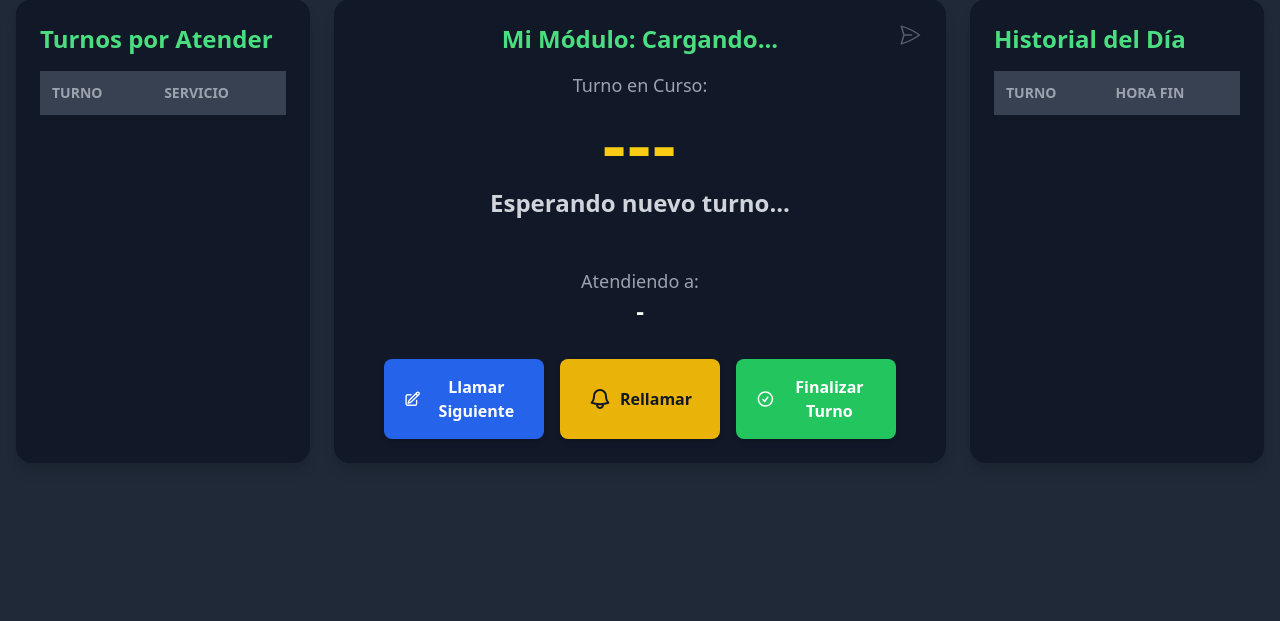
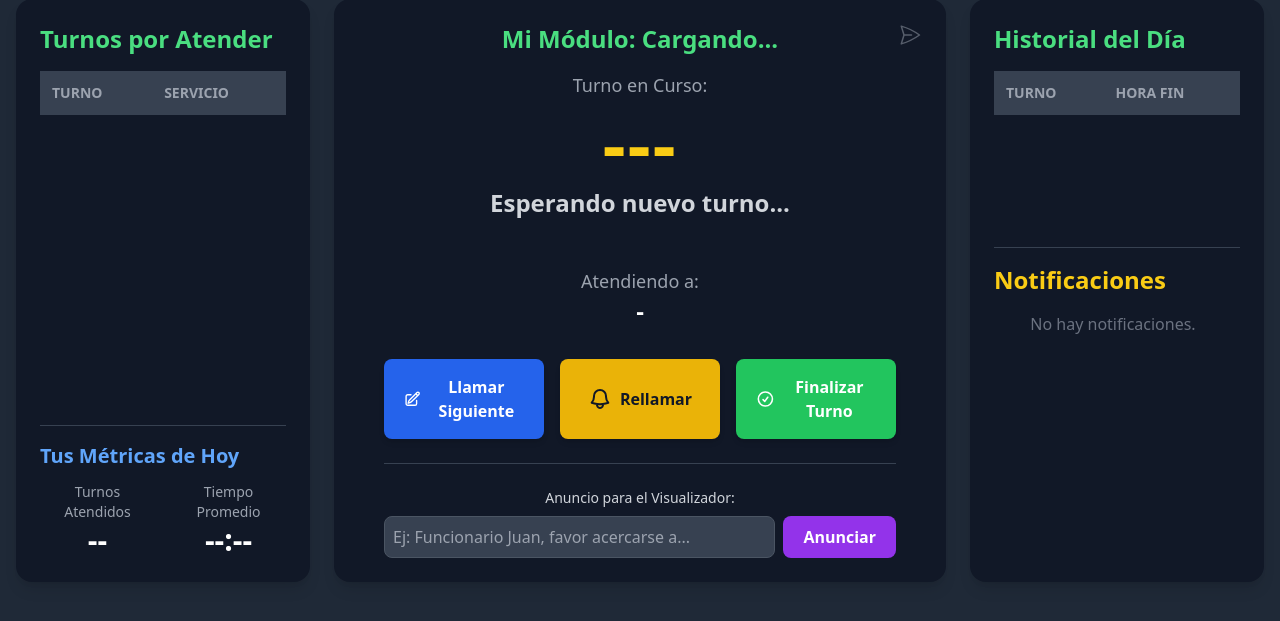
Before and after one commit to Juan-Castaneda-A/turnos, a Flask app: template templates/funcionario_panel.html in a window 1280 px wide. Shown: the part 145-766 px from the top of the page. Run offline with Flask 3, Linux system fonts and the light colour scheme; the template is opened without the code that fills it: most values are stand-ins (such as "Sample title", 1, 10 or a date in 2020); lists and menus that the app fills with data are empty; some libraries are stand-ins or nearby versions.

Commit message:
Agregar sistema de anuncios personalizados y notificaciones
Se implementó un endpoint proxy en el backend para Gemini TTS y soporte en el frontend para enviar anuncios personalizados al visualizador.
Se añadieron sonido de notificación y lista de notificaciones para el chat y las transferencias de turnos.
Se incluyeron métricas personales (turnos atendidos, tiempo promedio) en el panel de funcionarios.
Se refactorizaron las suscripciones en tiempo real para manejar los nuevos eventos y se mejoró el diseño de la interfaz para las métricas y las notificaciones.

```diff
--- a/app.py
+++ b/app.py
@@ -641,56 +641,54 @@ def check_cliente(identificacion):
         logging.error(f"Error en check_cliente para {identificacion}: {e}")
         return jsonify({"error": str(e)}), 500
 
-# @app.route('/api/text-to-speech', methods=['POST'])
-# def text_to_speech():
-#     """
-#     Endpoint seguro que actúa como proxy para la API de Gemini TTS.
-#     Recibe texto y devuelve el audio generado.
-#     """
-#     if not request.is_json:
-#         return jsonify({"error": "La solicitud debe ser JSON"}), 400
+@app.route('/api/text-to-speech', methods=['POST'])
+def text_to_speech():
+    """
+    Endpoint seguro que actúa como proxy para la API de Gemini TTS.
+    Recibe texto y devuelve el audio generado.
+    """
+    if not request.is_json:
+        return jsonify({"error": "La solicitud debe ser JSON"}), 400
 
-#     data = request.get_json()
-#     text_to_speak = data.get('text')
+    data = request.get_json()
+    text_to_speak = data.get('text')
 
-#     if not text_to_speak:
-#         return jsonify({"error": "No se proporcionó texto"}), 400
+    if not text_to_speak:
+        return jsonify({"error": "No se proporcionó texto"}), 400
 
-#     # Carga la API Key de forma segura desde las variables de entorno
-#     GEMINI_API_KEY = os.getenv("GEMINI_API_KEY")
-#     if not GEMINI_API_KEY:
-#         logging.error("La variable de entorno GEMINI_API_KEY no está configurada.")
-#         return jsonify({"error": "El servicio de voz no está configurado en el servidor."}), 500
+    # Carga la API Key de forma segura desde las variables de entorno
+    GEMINI_API_KEY = os.getenv("GEMINI_API_KEY")
+    if not GEMINI_API_KEY:
+        logging.error("La variable de entorno GEMINI_API_KEY no está configurada.")
+        return jsonify({"error": "El servicio de voz no está configurado en el servidor."}), 500
 
-#     # La misma estructura de payload que tenías en el frontend
-#     payload = {
-#         "contents": [{"parts": [{"text": text_to_speak}]}],
-#         "generationConfig": {
-#             "responseModalities": ["AUDIO"],
-#             "speechConfig": {
-#                 "voiceConfig": {
-#                     "prebuiltVoiceConfig": {"voiceName": "Charon"}
-#                 }
-#             }
-#         },
-#         "model": "gemini-2.5-flash-preview-tts"
-#     }
+    # La misma estructura de payload que tenías en el frontend
+    payload = {
+        "contents": [{"parts": [{"text": text_to_speak}]}],
+        "generationConfig": {
+            "responseModalities": ["AUDIO"],
+            "speechConfig": {
+                "voiceConfig": {
+                    "prebuiltVoiceConfig": {"voiceName": "Charon"} # (Puedes cambiar 'Charon' por otra voz si quieres)
+                }
+            }
+        },
+        "model": "gemini-2.5-flash-preview-tts"
+    }
 
-#     api_url = f"https://generativelanguage.googleapis.com/v1beta/models/gemini-2.5-flash-preview-tts:generateContent?key={GEMINI_API_KEY}"
+    api_url = f"https://generativelanguage.googleapis.com/v1beta/models/gemini-2.5-flash-preview-tts:generateContent?key={GEMINI_API_KEY}"
 
-#     try:
-#         # Llamada a la API de Gemini desde el backend
-#         response = requests.post(api_url, json=payload)
+    try:
+        # Llamada a la API de Gemini desde el backend
+        response = requests.post(api_url, json=payload)
+        response.raise_for_status() # Lanza un error si Google devuelve 4xx o 5xx
 
-#         # Si la respuesta de Google no es exitosa, devuelve el error
-#         response.raise_for_status()
+        # Devuelve la respuesta JSON de Gemini directamente al frontend
+        return jsonify(response.json())
 
-#         # Devuelve la respuesta JSON de Gemini directamente al frontend
-#         return jsonify(response.json())
-
-#     except requests.exceptions.RequestException as e:
-#         logging.error(f"Error al llamar a la API de Gemini: {e}")
-#         return jsonify({"error": f"Error de comunicación con el servicio de voz: {e}"}), 502 # 502 Bad Gateway
+    except requests.exceptions.RequestException as e:
+        logging.error(f"Error al llamar a la API de Gemini: {e}")
+        return jsonify({"error": f"Error de comunicación con el servicio de voz: {e}"}), 502
 
 @app.route('/api/reports')
 @admin_required # Asegúrate de que siga protegida
--- a/static/js/funcionario_panel.js
+++ b/static/js/funcionario_panel.js
@@ -2,6 +2,14 @@
 // IMPORTACIÓN Y CONFIGURACIÓN INICIAL
 // ==========================================================
 import { createClient } from 'https://cdn.jsdelivr.net/npm/@supabase/supabase-js@2.43.0/+esm';
+
+const ICONS = {
+    TICKET: `<svg class="w-6 h-6" fill="none" viewBox="0 0 24 24" stroke-width="1.5" stroke="currentColor"><path stroke-linecap="round" stroke-linejoin="round" d="M16.5 6v.75m0 3v.75m0 3v.75m0 3V18m-9-5.25h5.25M7.5 15h3M3.375 5.25c-.621 0-1.125.504-1.125 1.125v11.25c0 .621.504 1.125 1.125 1.125h17.25c.621 0 1.125-.504 1.125-1.125V6.375c0-.621-.504-1.125-1.125-1.125H3.375z" /></svg>`,
+    // --- ESTA ES LA LÍNEA CORREGIDA ---
+    TRANSFER: `<svg class="w-6 h-6" fill="none" viewBox="0 0 24 24" stroke-width="1.5" stroke="currentColor"><path stroke-linecap="round" stroke-linejoin="round" d="M6 12L3.269 3.126A59.768 59.768 0 0121.485 12 59.77 59.77 0 013.27 20.875L6 12zm0 0h7.5" /></svg>`,
+    // --- FIN DE LA CORRECCIÓN ---
+    CHAT: `<svg class="w-6 h-6" fill="none" viewBox="0 0 24 24" stroke-width="1.5" stroke="currentColor"><path stroke-linecap="round" stroke-linejoin="round" d="M2.25 12.76c0 1.6 1.123 2.994 2.707 3.227 1.068.157 2.148.279 3.238.364.466.037.893.281 1.153.671L12 21l2.652-3.978c.26-.39.687-.634 1.153-.67 1.09-.086 2.17-.208 3.238-.365 1.584-.233 2.707-1.626 2.707-3.228V6.741c0-1.602-1.123-2.995-2.707-3.228A48.344 48.344 0 0012 3c-2.392 0-4.744.175-7.043.513C3.373 3.746 2.25 5.14 2.25 6.741v6.018z" /></svg>`
+};
 
 // Inicializar Supabase
 //const supabase = createClient(window.SUPABASE_URL, window.SUPABASE_KEY);
@@ -22,7 +30,7 @@ let assignedModuleNameElement, myModuleTitleElement, pendingTurnsBody,
     silenceAlertBtn,
     transferModal, transferModalTitle, transferModuleSelect,
     transferModalConfirmBtn, transferModalCancelBtn, btnTransferCurrent, chatModal, openChatBtn, closeChatBtn, chatRoomList, chatMessageHeader,
-    chatMessageArea, chatMessageForm, chatMessageInput, chatSendBtn;
+    chatMessageArea, chatMessageForm, chatMessageInput, chatSendBtn, customMessageInput, sendCustomMessageBtn, notificationList, kpiTurnosAtendidos, kpiTiempoPromedio;
 
 let currentAttendingTurnId = null;
 let sortedPendingTurns = [];
@@ -64,8 +72,13 @@ async function init() {
     transferModalTitle = document.getElementById('transfer-modal-title');
     transferModuleSelect = document.getElementById('transfer-module-select');
     transferModalConfirmBtn = document.getElementById('transfer-modal-confirm-btn');
-    transferModalCancelBtn = document.getElementById('transfer-modal-cancel-btn'); // <-- El que daba error
-    btnTransferCurrent = document.getElementById('btn-transfer-current'); // <-- El nuevo botón
+    transferModalCancelBtn = document.getElementById('transfer-modal-cancel-btn');
+    btnTransferCurrent = document.getElementById('btn-transfer-current');
+
+    notificationList = document.getElementById('notification-list');
+
+    kpiTurnosAtendidos = document.getElementById('kpi-turnos-atendidos');
+    kpiTiempoPromedio = document.getElementById('kpi-tiempo-promedio');
 
     chatModal = document.getElementById('chat-modal');
     openChatBtn = document.getElementById('open-chat-btn');
@@ -80,6 +93,10 @@ async function init() {
     openChatBtn.addEventListener('click', openChat);
     closeChatBtn.addEventListener('click', closeChat);
     chatMessageForm.addEventListener('submit', handleSendMessage);
+
+    customMessageInput = document.getElementById('custom-message-input');
+    sendCustomMessageBtn = document.getElementById('send-custom-message-btn');
+    sendCustomMessageBtn.addEventListener('click', onSendCustomMessage);
 
     loadUserCache();
 
@@ -144,6 +161,78 @@ function showConfirmationModal(title, message) {
     });
 }
 
+/**
+ * Toma segundos (ej. 255) y los formatea a "MM:SS" (ej. "4:15").
+ */
+function formatSecondsToMMSS(totalSeconds) {
+    if (isNaN(totalSeconds) || totalSeconds === 0) return '0:00';
+    const minutes = Math.floor(totalSeconds / 60);
+    const seconds = Math.round(totalSeconds % 60); // Redondea los segundos
+    return `${minutes}:${String(seconds).padStart(2, '0')}`; // Rellena con '0' (ej. 4:05)
+}
+
+/**
+ * Calcula y muestra los KPIs personales (Turnos Atendidos y Tiempo Promedio).
+ * Recibe los datos de la función loadDailyHistory.
+ */
+function updatePersonalKPIs(historyData) {
+    const totalTurns = historyData.length;
+    kpiTurnosAtendidos.textContent = totalTurns;
+
+    if (totalTurns === 0) {
+        kpiTiempoPromedio.textContent = '--:--';
+        return;
+    }
+
+    let totalServiceSeconds = 0;
+    historyData.forEach(turn => {
+        // Nos aseguramos de que el turno tenga hora de inicio y fin
+        if (turn.hora_finalizacion && turn.hora_llamado) {
+            const end = new Date(turn.hora_finalizacion);
+            const start = new Date(turn.hora_llamado);
+            const durationSeconds = (end - start) / 1000; // Diferencia en segundos
+            totalServiceSeconds += durationSeconds;
+        }
+    });
+
+    const avgSeconds = totalServiceSeconds / totalTurns;
+    kpiTiempoPromedio.textContent = formatSecondsToMMSS(avgSeconds);
+}
+
+function addNotification(icon, message, room_id = null, user_name = null) {
+    // Quitar el placeholder "No hay notificaciones"
+    const placeholder = document.getElementById('no-notifications-placeholder');
+    if (placeholder) placeholder.remove();
+
+    const notif = document.createElement('div');
+    notif.className = 'p-3 bg-gray-800 rounded-lg flex items-start gap-3 cursor-pointer hover:bg-gray-700 transition';
+
+    // Si es una notificación de chat, la hacemos "clicable"
+    if (room_id && user_name) {
+        notif.onclick = () => {
+            openChat(); // Abre el modal de chat
+            selectChatRoom(room_id, user_name); // Selecciona la sala
+        };
+    }
+
+    notif.innerHTML = `<div class="flex-shrink-0 w-6 h-6 text-yellow-400">${icon}</div><p class="text-sm text-gray-300">${message}</p>`;
+
+    // Añadir al principio de la lista
+    notificationList.prepend(notif);
+
+    // Limitar a las últimas 10 notificaciones
+    if (notificationList.children.length > 10) {
+        notificationList.removeChild(notificationList.lastChild);
+    }
+
+    // Sonido de notificación
+    const sound = document.getElementById('notification-sound');
+    if (sound) {
+        sound.currentTime = 0;
+        sound.play().catch(e => console.warn("La notificación fue bloqueada por el navegador.", e));
+    }
+}
+
 async function updateAssignedModuleName() {
     if (window.ASSIGNED_MODULE_ID !== null) {
         try {
@@ -170,6 +259,8 @@ async function updateAssignedModuleName() {
 }
 
 async function loadPendingTurns() {
+    const oldTurnCount = sortedPendingTurns.length;
+
     pendingTurnsBody.innerHTML = `<tr><td colspan="2" class="text-center text-gray-500 py-4">Cargando turnos...</td></tr>`;
 
     if (window.ASSIGNED_MODULE_ID === null) {
@@ -231,7 +322,17 @@ async function loadPendingTurns() {
             return new Date(a.hora_solicitud) - new Date(b.hora_solicitud);
         });
 
-        sortedPendingTurns = allPendingTurns; // Guardamos la lista ordenada
+        sortedPendingTurns = allPendingTurns; // Guardamos la lista
+
+        const newTurnCount = allPendingTurns.length;
+        if (newTurnCount > oldTurnCount) {
+            // ¡Si hay más turnos que antes, suena!
+            const sound = document.getElementById('notification-sound');
+            if (sound) {
+                sound.currentTime = 0;
+                sound.play().catch(e => console.warn("El navegador bloqueó el sonido de notificación.", e));
+            }
+        }
 
         // Renderizamos
         pendingTurnsBody.innerHTML = '';
@@ -331,6 +432,8 @@ async function loadDailyHistory() {
             .order('hora_finalizacion', { ascending: false });
 
         if (error) throw error;
+
+        updatePersonalKPIs(history);
 
         dailyHistoryBody.innerHTML = '';
         if (history.length === 0) {
@@ -464,31 +567,55 @@ async function handleTransferConfirm() {
 function setupRealtimeSubscriptions() {
     console.log("Configurando suscripciones en tiempo real para el panel...");
 
+    // --- Canal 1: CAMBIOS EN LOS TURNOS ---
     turnosChannel.on('postgres_changes', { event: '*', schema: 'public', table: 'turnos' },
         (payload) => {
             console.log(`Cambio en 'turnos' detectado: ${payload.eventType}`);
 
-            // Lógica unificada: cualquier cambio en 'turnos' recarga todo
-            // para mantener la consistencia.
-            loadPendingTurns();
-
-            // Solo recargamos el turno actual si no somos nosotros los que lo estamos
-            // finalizando (para evitar que se limpie antes de tiempo)
-            if (payload.new.estado !== 'atendido' || payload.new.id_turno !== currentAttendingTurnId) {
-                loadCurrentTurn();
+            if (payload.eventType === 'INSERT') {
+                // Un turno fue creado.
+                // ¿Me pertenece? Lo sabremos recargando la lista.
+                // `loadPendingTurns` se encargará de ver si nos interesa.
+                loadPendingTurns();
             }
 
-            if (payload.eventType === 'INSERT' ||
-                (payload.old.estado !== 'atendido' && payload.new.estado === 'atendido')) {
-                loadDailyHistory();
+            if (payload.eventType === 'UPDATE') {
+                const newTurn = payload.new;
+                const oldTurn = payload.old;
+
+                // 1. ¿Me transfirieron un turno?
+                if (newTurn.id_modulo_reasignado === window.ASSIGNED_MODULE_ID &&
+                    oldTurn.id_modulo_reasignado !== window.ASSIGNED_MODULE_ID) {
+
+                    addNotification(ICONS.TRANSFER, `Turno <strong>${newTurn.prefijo_turno}-${String(newTurn.numero_turno).padStart(3, '0')}</strong> transferido a tu módulo.`);
+                }
+
+                // 2. ¿Un turno fue finalizado (por mí o por otro)?
+                if (oldTurn.estado === 'en atencion' && newTurn.estado === 'atendido') {
+                    console.log("Un turno fue finalizado. Actualizando historial.");
+                    loadDailyHistory();
+
+                    // 3. ¿Era MI turno el que finalizó?
+                    if (oldTurn.id_turno === currentAttendingTurnId) {
+                        console.log("Era mi turno, limpiando el panel.");
+                        loadCurrentTurn();
+                    }
+                }
+
+                // 4. Actualizar siempre las listas por si acaso
+                loadPendingTurns();
+                if (newTurn.estado === 'en atencion') {
+                    loadCurrentTurn(); // Si alguien más llamó un turno
+                }
             }
         }
     ).subscribe((status) => {
         if (status === 'SUBSCRIBED') {
-            console.log('Panel de funcionario conectado al canal de tiempo real.');
+            console.log('Panel de funcionario conectado al canal de turnos.');
         }
     });
 
+    // --- Canal 2: CAMBIOS EN EL CHAT ---
     const chatMessagesChannel = supabase.channel('chat_messages_channel');
     chatMessagesChannel.on(
         'postgres_changes',
@@ -496,20 +623,52 @@ function setupRealtimeSubscriptions() {
             event: 'INSERT',
             schema: 'public',
             table: 'chat_messages',
-            filter: `id_organizacion=eq.1` // ¡Asumimos Org 1!
+            filter: `id_organizacion=eq.1` // Asumimos Org 1
         },
         (payload) => {
             console.log("Nuevo mensaje de chat recibido:", payload.new);
             const msg = payload.new;
             const isMe = msg.sender_id === window.USER_ID;
 
-            // Si estamos viendo la sala correcta, renderiza el mensaje
+            if (isMe) return; // No me notifico a mí mismo
+
+            // 1. Renderizar en el modal si está abierto
             if (!chatModal.classList.contains('hidden') && msg.room_id === currentChatRoomId) {
                 renderMessage(msg, isMe);
             } else {
-                // Si no, muestra una notificación
+                // 2. Mostrar notificación de "globo rojo"
                 showChatNotification(msg.room_id);
             }
+
+            // 3. ¡Añadir a la lista de Notificaciones!
+            const senderName = userCacheMap.get(msg.sender_id) || "Alguien";
+
+            // Buscamos el nombre de la sala. Es complejo, así que simplificamos:
+            let roomName = "un chat";
+            let userNameForClick = senderName; // Para DMs
+
+            if (chatRoomList) { // Asegurarse de que la lista de salas existe
+                const roomButton = chatRoomList.querySelector(`button[data-room-id="${msg.room_id}"]`);
+                if (roomButton) {
+                    roomName = roomButton.dataset.roomName;
+                    userNameForClick = roomName; // Para el chat global
+                }
+            }
+
+            // Si el roomName sigue siendo "un chat", es probable que sea un DM nuevo
+            // que aún no se ha cargado en la lista.
+            if (roomName === "un chat") {
+                roomName = "un mensaje privado";
+            } else {
+                roomName = `el chat "${roomName}"`;
+            }
+
+            addNotification(
+                ICONS.CHAT,
+                `<strong>${senderName}</strong> envió un mensaje en <strong>${roomName}</strong>.`,
+                msg.room_id, // ID de la sala
+                userNameForClick // Nombre para abrir el chat
+            );
         }
     ).subscribe((status) => {
         if (status === 'SUBSCRIBED') {
@@ -517,6 +676,7 @@ function setupRealtimeSubscriptions() {
         }
     });
 
+    // --- Canal 3: CAMBIOS EN PARTICIPANTES (Para DMs) ---
     const chatParticipantsChannel = supabase.channel('chat_participants_channel');
     chatParticipantsChannel.on(
         'postgres_changes',
@@ -528,7 +688,6 @@ function setupRealtimeSubscriptions() {
         },
         (payload) => {
             console.log("¡Me han añadido a una nueva sala de chat!", payload.new);
-            // Si el modal de chat está abierto, recarga la lista de salas
             if (!chatModal.classList.contains('hidden')) {
                 loadChatRooms();
             }
@@ -955,6 +1114,22 @@ function showChatNotification(roomId) {
     }
 }
 
+function onSendCustomMessage() {
+    const text = customMessageInput.value;
+    if (!text.trim()) return; // No enviar si está vacío
+
+    console.log(`Enviando mensaje personalizado: ${text}`);
+    turnosChannel.send({
+        type: 'broadcast',
+        event: 'custom_message', // <-- El nuevo "grito"
+        payload: {
+            text: text,
+            sender: window.USER_NAME // "Mensaje de: Tu Nombre"
+        }
+    });
+    customMessageInput.value = ''; // Limpiar el input
+}
+
 // ==========================================================
 // EVENT LISTENERS PARA LOS BOTONES
 // ==========================================================
--- a/templates/funcionario_panel.html
+++ b/templates/funcionario_panel.html
@@ -46,8 +46,9 @@
         <main class="grid grid-cols-1 lg:grid-cols-4 gap-6">
 
             <section class="bg-gray-900 p-6 rounded-2xl shadow-lg flex flex-col lg:col-span-1">
+                <div class="flex-grow">
                     <h2 class="text-2xl font-bold text-green-400 mb-4">Turnos por Atender</h2>
-                <div class="overflow-y-auto flex-grow h-80">
+                    <div class="overflow-y-auto h-56">
                         <table class="w-full text-left">
                             <thead class="sticky top-0 bg-gray-700">
                                 <tr class="text-sm font-semibold text-gray-400 uppercase">
@@ -58,6 +59,22 @@
                             <tbody id="pending-turns-body" class="divide-y divide-gray-700">
                             </tbody>
                         </table>
+                    </div>
+                </div>
+
+                <hr class="border-gray-700 my-4">
+
+                <div class="flex-shrink-0"> <h3 class="text-xl font-bold text-blue-400 mb-3">Tus Métricas de Hoy</h3>
+                    <div class="grid grid-cols-2 gap-4 text-center">
+                        <div>
+                            <span class="block text-sm font-medium text-gray-400">Turnos Atendidos</span>
+                            <span id="kpi-turnos-atendidos" class="block text-3xl font-bold text-white">--</span>
+                        </div>
+                        <div>
+                            <span class="block text-sm font-medium text-gray-400">Tiempo Promedio</span>
+                            <span id="kpi-tiempo-promedio" class="block text-3xl font-bold text-white">--:--</span>
+                        </div>
+                    </div>
                 </div>
             </section>
 
@@ -114,11 +131,26 @@
                         </button>
                     </div>
                 </div>
+
+                <div class="w-full max-w-lg mt-6 pt-6 border-t border-gray-700">
+                    <label for="custom-message-input" class="block text-sm font-medium text-gray-300 mb-2">Anuncio para
+                        el Visualizador:</label>
+                    <div class="flex gap-2">
+                        <input type="text" id="custom-message-input"
+                            placeholder="Ej: Funcionario Juan, favor acercarse a..."
+                            class="flex-1 p-2 bg-gray-700 text-white rounded-lg border border-gray-600 focus:ring-blue-500 focus:border-blue-500">
+                        <button id="send-custom-message-btn"
+                            class="px-5 py-2 bg-purple-600 text-white font-bold rounded-lg hover:bg-purple-700 transition">
+                            Anunciar
+                        </button>
+                    </div>
+                </div>
             </section>
 
             <section class="bg-gray-900 p-6 rounded-2xl shadow-lg flex flex-col lg:col-span-1">
+                <div>
                     <h2 class="text-2xl font-bold text-green-400 mb-4">Historial del Día</h2>
-                <div class="overflow-y-auto flex-grow h-80">
+                    <div class="overflow-y-auto flex-grow h-40">
                         <table class="w-full text-left">
                             <thead class="sticky top-0 bg-gray-700">
                                 <tr class="text-sm font-semibold text-gray-400 uppercase">
@@ -129,6 +161,17 @@
                             <tbody id="daily-history-body" class="divide-y divide-gray-700">
                             </tbody>
                         </table>
+                    </div>
+                </div>
+
+                <hr class="border-gray-700 my-4">
+
+                <div class="flex flex-col flex-grow overflow-hidden">
+                    <h2 class="text-2xl font-bold text-yellow-400 mb-4">Notificaciones</h2>
+                    <div id="notification-list" class="overflow-y-auto h-40 space-y-3 pr-2">
+                        <p id="no-notifications-placeholder" class="text-gray-500 text-center">No hay notificaciones.
+                        </p>
+                    </div>
                 </div>
             </section>
         </main>
@@ -212,6 +255,9 @@
         </div>
     </div>
 
+    <audio id="notification-sound" src="{{ url_for('static', filename='audio/notificacion.mp3') }}"
+        preload="auto"></audio>
+
     <script>
         window.SUPABASE_URL = "{{ supabase_url }}";
         window.SUPABASE_KEY = "{{ supabase_key }}";
```
Also changed, not shown: static/js/visualizador.js (+42 -0 lines), 1 other file. Lines whose indentation alone changed are shown as unchanged.
